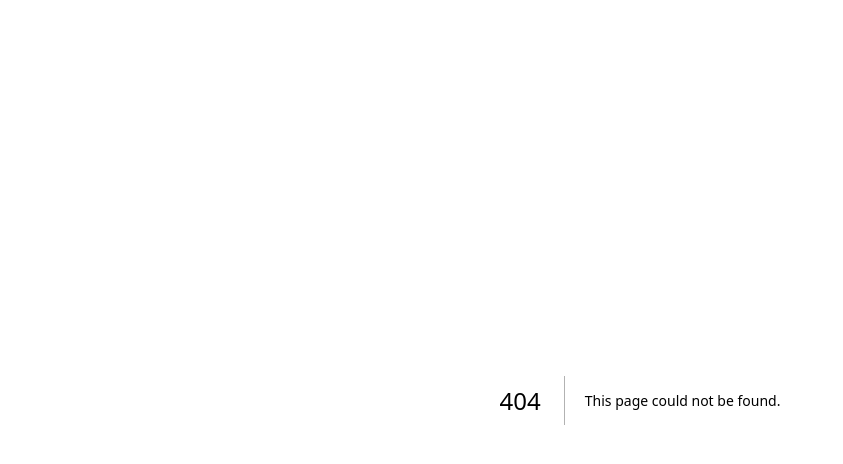
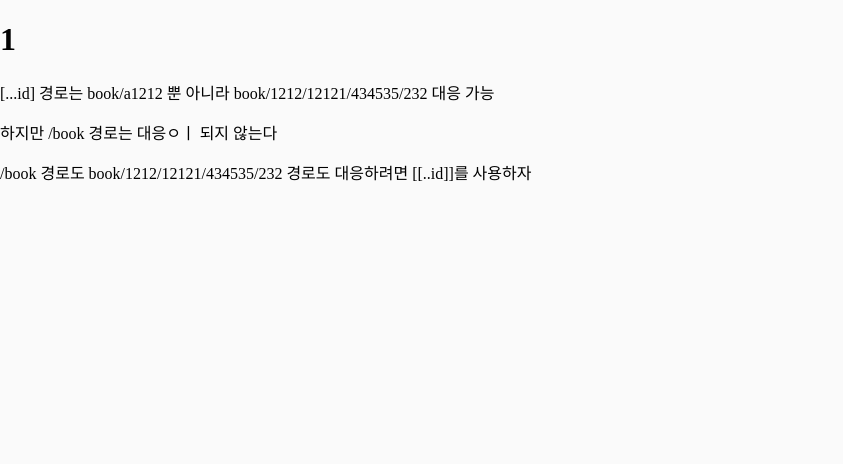
Before and after one commit to yheedev/onebite-nextjs-client, a Next.js app: page /book/1 in a window 1280 px wide. Before the commit this address had no page. Shown: the top 464 px of the page, without its empty margins (0-843 px from the left). Built offline with nearby package versions, Linux system fonts and the light colour scheme.

Commit message:
32강: page routing setting

```diff
--- /dev/null
+++ b/src/app/book/[id]/page.tsx
@@ -0,0 +1,23 @@
+export default async function Page({ params }: { params: Promise<{ id: string }> }) {
+  const { id } = await params;
+
+  return (
+    <>
+      <h1> {id}</h1>
+      <p>[...id] 경로는 book/a1212 뿐 아니라 book/1212/12121/434535/232 대응 가능</p>
+      <p>하지만 /book 경로는 대응ㅇㅣ 되지 않는다</p>
+      <p>/book 경로도 book/1212/12121/434535/232 경로도 대응하려면 [[..id]]를 사용하자</p>
+    </>
+  );
+}
+
+// const mockData = {
+//   id: 1,
+//   title: "한 입 크기로 잘라 먹는 리액트",
+//   subTitle: "자바스크립트 기초부터 애플리케이션 배포까지",
+//   description:
+//     "자바스크립트 기초부터 애플리케이션 배포까지\n처음 시작하기 딱 좋은 리액트 입문서\n\n이 책은 웹 개발에서 가장 많이 사용하는 프레임워크인 리액트 사용 방법을 소개합니다. 인프런, 유데미에서 5000여 명이 수강한 베스트 강좌를 책으로 엮었습니다. 프런트엔드 개발을 희망하는 사람들을 위해 리액트의 기본을 익히고 다양한 앱을 구현하는 데 부족함이 없도록 만들었습니다. \n\n자바스크립트 기초 지식이 부족해 리액트 공부를 망설이는 분, 프런트엔드 개발을 희망하는 취준생으로 리액트가 처음인 분, 퍼블리셔나 백엔드에서 프런트엔드로 직군 전환을 꾀하거나 업무상 리액트가 필요한 분, 뷰, 스벨트 등 다른 프레임워크를 쓰고 있는데, 실용적인 리액트를 배우고 싶은 분, 신입 개발자이지만 자바스크립트나 리액트 기초가 부족한 분에게 유용할 것입니다.",
+//   author: "이정환",
+//   publisher: "프로그래밍인사이트",
+//   coverImgUrl: "https://shopping-phinf.pstatic.net/main_3888828/38888282618.20230913071643.jpg",
+// };
--- a/src/app/search/page.tsx
+++ b/src/app/search/page.tsx
@@ -1,7 +1,9 @@
-export default function Search() {
+export default async function Search({ searchParams }: { searchParams: Promise<{ q: string }> }) {
+  const { q } = await searchParams;
   return (
     <>
       <h1>search</h1>
+      <p>검색 페이지: {q}</p>
     </>
   );
 }
```
Also changed, not shown: src/app/book/[id].tsx (deleted, +0 -92 lines).
